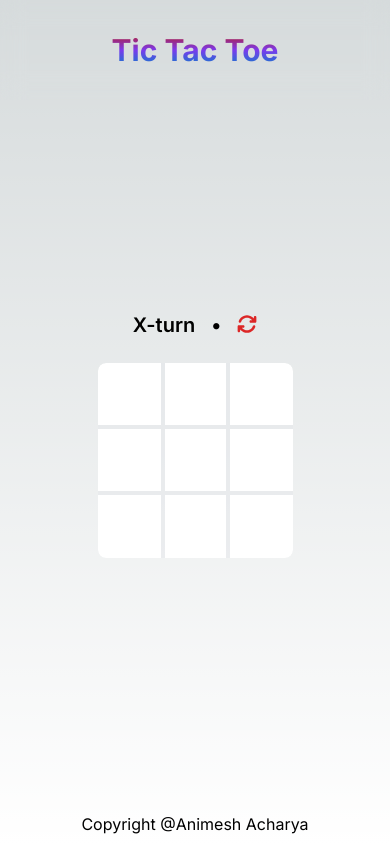
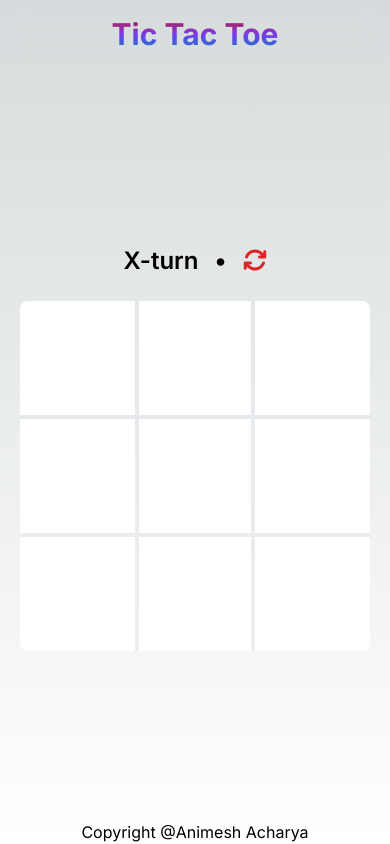
Before and after one commit to AnimeshA867/tic-tac-toe, a Next.js app: page /multiplayer in a window 390 px wide. Built offline with nearby package versions, Linux system fonts and the light colour scheme.

Commit message:
Responsive issue fixed

```diff
--- a/app/Components/GameMenu.tsx
+++ b/app/Components/GameMenu.tsx
@@ -171,21 +171,21 @@ const GameMenu = ({
     <>
       <div className="py-6  font-semibold text-center flex justify-center gap-4">
         {tries == 9 || won ? (
-          <p className="text-xl md:text-5xl">Try again </p>
+          <p className="text-2xl md:text-5xl">Try again </p>
         ) : (
-          <p className="text-xl md:text-5xl">
+          <p className="text-2xl md:text-5xl">
             {!multiplayer ? (turn === "human" ? "X" : "O") : xTurn ? "X" : "O"}
             -turn
           </p>
         )}
-        <span className="text-xl md:text-5xl">•</span>
+        <span className="text-2xl md:text-5xl">•</span>
         <button
           data-tooltip-id="tooltip-refresh"
           data-tooltip-content="Refresh"
           onClick={() => {
             restart();
           }}
-          className="relative group text-xl md:text-5xl "
+          className="relative group text-2xl md:text-5xl "
           type="button"
         >
           <FontAwesomeIcon icon={faRefresh} className="text-red-600" />
@@ -207,12 +207,12 @@ const GameMenu = ({
           status={won}
         />
       )}
-      <div className="aspect-square w-full rounded-lg overflow-hidden flex justify-center items-center">
-        <div className="grid grid-cols-3  md:h-[400px] md:w-[400px] aspect-square w-full rounded-lg overflow-hidden">
+
+      <div className="grid grid-cols-3  xl:h-[400px] xl:w-[400px] min-h-[350px] min-w-[350px] aspect-square w-full rounded-lg overflow-hidden">
         {[...Array(9)].map((v, idx) => {
           return (
             <div
-                className=" relative border-2 border-gray-200/50 rounded-none"
+              className=" relative border-2 border-gray-200/50 rounded-none "
               key={idx}
             >
               <svg
@@ -249,7 +249,6 @@ const GameMenu = ({
           );
         })}
       </div>
-      </div>
     </>
   );
 };
--- a/app/Components/Header.tsx
+++ b/app/Components/Header.tsx
@@ -6,7 +6,7 @@ export default function Header() {
     <>
       <header>
         <Link href={"/"}>
-          <h1 className="text-3xl font-bold   text-center w-screen cursor-pointer  lg:text-[4rem] fixed z-20 backdrop-blur-md top-0 lg:h-fit py-8 ">
+          <h1 className="text-3xl font-bold   text-center w-screen cursor-pointer sm:text-[2rem] md:text-[3rem] lg:text-[4rem] z-20 backdrop-blur-md top-0 lg:h-fit pt-4 relative">
             <span className="text-transparent bg-clip-text bg-gradient-to-b from-red-700 via-violet-600 to-sky-600">
               Tic Tac Toe
             </span>
--- a/app/Components/Playground.tsx
+++ b/app/Components/Playground.tsx
@@ -9,7 +9,7 @@ const Playground = ({
   difficult: boolean;
 }) => {
   return (
-    <div className="w-1/2 md:w-1/4 h-4/5 flex flex-col items-center justify-center w-min-fit h-min-fit overflow-clip ">
+    <div className="w-1/2 md:w-1/4 min-h-fit flex flex-col items-center justify-center min-w-fit  ">
       <GameMenu multiplayer={multiplayer} difficult={difficult} />
     </div>
   );
--- a/app/layout.tsx
+++ b/app/layout.tsx
@@ -67,10 +67,12 @@ export default function RootLayout({
 }) {
   return (
     <html lang="en">
-      <body className={inter.className}>
+      <body
+        className={`${inter.className} h-screen w-screen flex flex-col justify-between `}
+      >
         <Header />
         {children}
-        <footer className="absolute bottom-2 text-center w-full">
+        <footer className="relative bottom-0 text-center w-full ">
           {" "}
           <p>Copyright @Animesh Acharya</p>
         </footer>
--- a/app/page.tsx
+++ b/app/page.tsx
@@ -6,9 +6,9 @@ import Playground from "./Components/Playground";
 export default function Home() {
   return (
     <>
-      <main className="flex min-h-screen flex-col py-10 items-center lg:h-screen lg:w-full justify-center">
+      <main className="flex min-h-fit  flex-col py-10 items-center  lg:w-full justify-center">
         <div className="w-3/4">
-          <h1 className=" lg:text-[60px] text-[24px] font-semibold cursor-default pointer-events-none text-center">
+          <h1 className=" lg:text-[50px] text-[24px] sm:text-[40px] xl:text-[60px] font-semibold cursor-default pointer-events-none text-center">
             Welcome to{" "}
             <span className="text-transparent bg-clip-text bg-gradient-to-r from-rose-600 via-purple-600 to-blue-600">
               Tic Tac Toe
@@ -16,12 +16,12 @@ export default function Home() {
             game by Animesh Acharya.
           </h1>
         </div>
-        <div className=" mt-8 lg:w-1/2 flex justify-evenly flex-col items-center gap-8 bg-slate-300/10 py-10 px-10 rounded-lg w-2/3 text-center">
+        <div className=" mt-8 xl:w-1/3 lg:w-1/2 flex justify-evenly flex-col items-center gap-8 bg-slate-300/10 py-10 px-10 rounded-lg w-2/3 text-center">
           <h2 className="lg:text-[43px] italic font-bold text-[25px]">
             {" "}
             Choose one
           </h2>
-          <div className=" grid grid-cols-1 gap-4 place-content-center justify-items-center lg:w-2/3 lg:min-w-fit lg:flex lg:justify-evenly ">
+          <div className=" grid grid-cols-1 gap-4 place-content-center justify-items-center xl:w-4/5 lg:min-w-fit lg:flex lg:justify-evenly text-white">
             <Link href={"/singleplayer/"} className="w-full h-full">
               <button
                 className="text-[18px] px-3 py-2 lg:py-4 lg:px-6 bg-blue-700 lg:text-[25px] font-semibold rounded-md hover:bg-blue-800 w-full h-full"
@@ -33,10 +33,10 @@ export default function Home() {
 
             <Link href={"/multiplayer/"} className="w-full h-full">
               <button
-                className="text-[18px] px-3 py-2 lg:py-4 lg:px-6 bg-red-600 lg:text-[25px] font-semibold rounded-md hover:bg-red-800 w-full h-full"
+                className="text-[18px] px-3 py-2 lg:py-4  bg-red-600 lg:text-[25px] font-semibold rounded-md hover:bg-red-800 w-full h-full"
                 key={"multiplayer"}
               >
-                Multiplayer Player
+                Multiplayer
               </button>
             </Link>
           </div>
--- a/app/singleplayer/page.tsx
+++ b/app/singleplayer/page.tsx
@@ -9,7 +9,7 @@ const page = () => {
           {" "}
           Choose difficulty
         </h2>
-        <div className=" grid grid-cols-1 gap-4 place-content-center justify-items-center lg:w-2/3 lg:min-w-fit lg:flex lg:justify-evenly ">
+        <div className=" grid grid-cols-1 gap-4 place-content-center justify-items-center lg:w-2/3 lg:min-w-fit lg:flex lg:justify-evenly text-white">
           <Link href={"/singleplayer/easy"} className="w-full h-full">
             <button
               className="text-[18px] px-3 py-2 lg:py-4 lg:px-6 bg-blue-700 lg:text-[25px] font-semibold rounded-md hover:bg-blue-800 w-full h-full"
```
Lines whose indentation alone changed are shown as unchanged.
